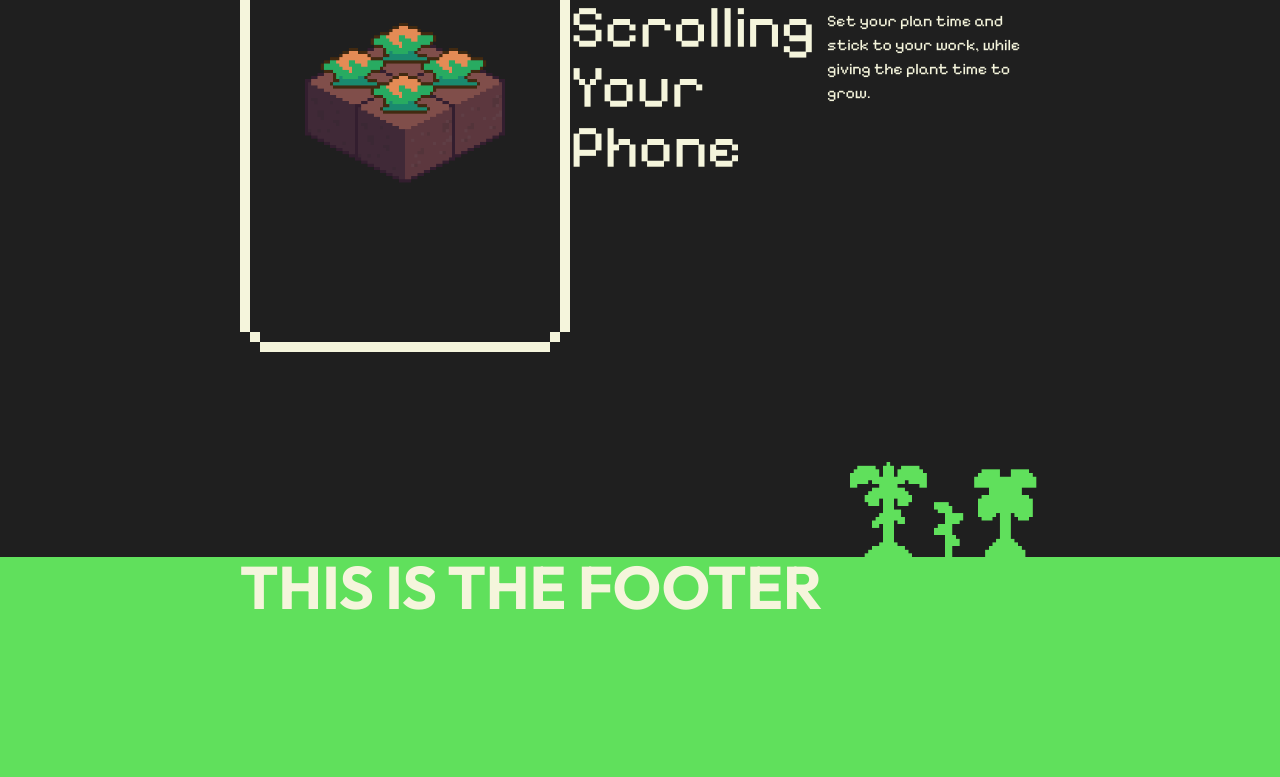
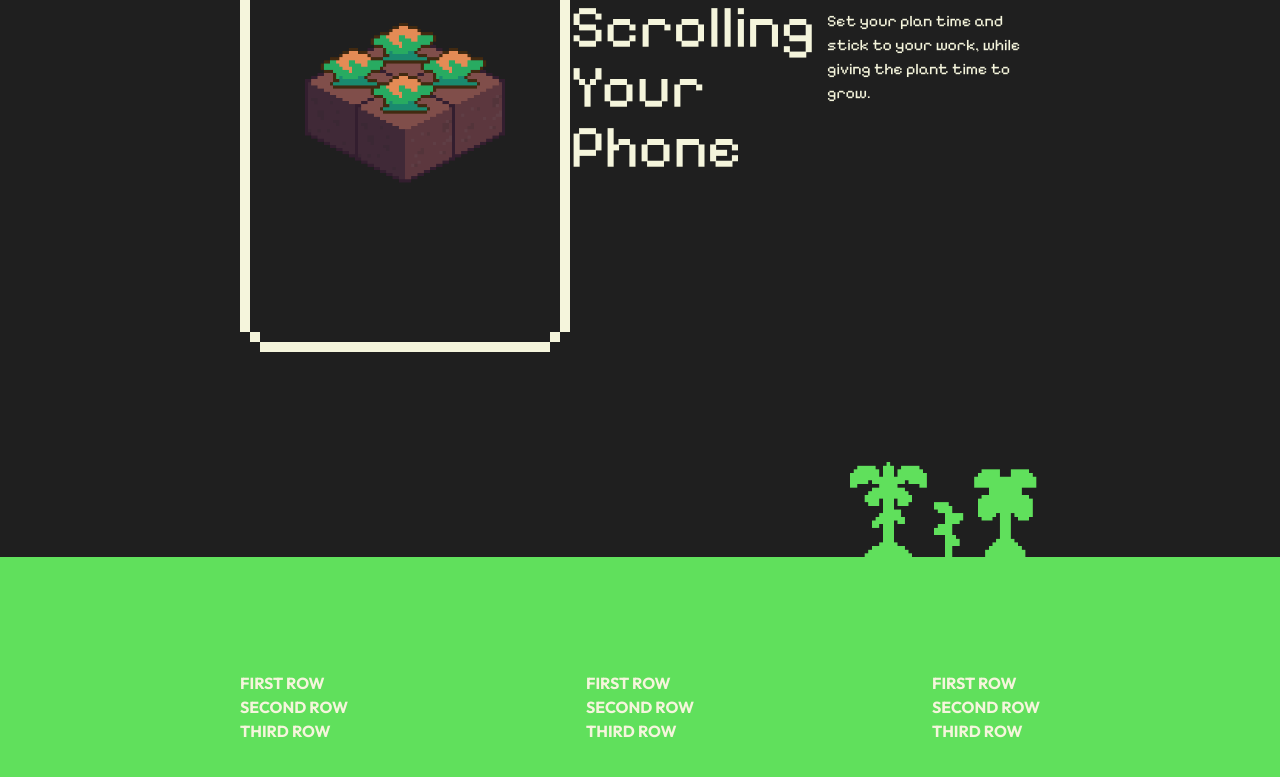
Before and after one commit to mahdi204/PlantsForPlansWebsite, a React (Vite) app: page / in a window 1280 px wide. Shown: the part 1987-2764 px from the top of the page. Built offline with nearby package versions, Linux system fonts and the light colour scheme; a web font is replaced by a local one.

Commit message:
editing Foot.js

```diff
--- a/src/Components/Foot.jsx
+++ b/src/Components/Foot.jsx
@@ -20,8 +20,22 @@ const Foot = () => {
                 </div>
 
             </div>
-            <div className='flex ml-60 mr-60 h-[300px] uppercase' style={{ fontWeight: 700 }} >
-                <p className='text-6xl'>This is the Footer</p>
+            <div className='flex justify-between ml-60 mr-60 h-[300px] uppercase' style={{ fontWeight: 700 }} >
+                <section className='first-col flex flex-col h-full justify-center items-start'>
+                    <div><p>first row</p></div>
+                    <div><p>second row</p></div>
+                    <div><p>third row</p></div>
+                </section>
+                <section className='second-col flex flex-col h-full justify-center items-start'>
+                    <div><p>first row</p></div>
+                    <div><p>second row</p></div>
+                    <div><p>third row</p></div>
+                </section>
+                <section className='third flex flex-col h-full justify-center items-start'>
+                    <div><p>first row</p></div>
+                    <div><p>second row</p></div>
+                    <div><p>third row</p></div>
+                </section>
             </div>
         </div>
     )
```
